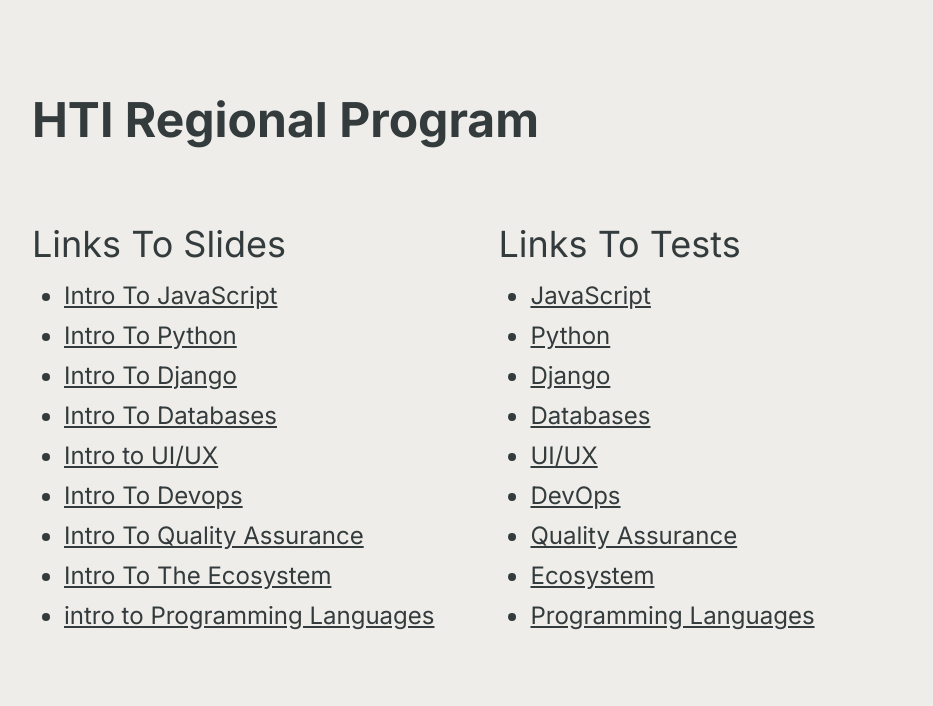
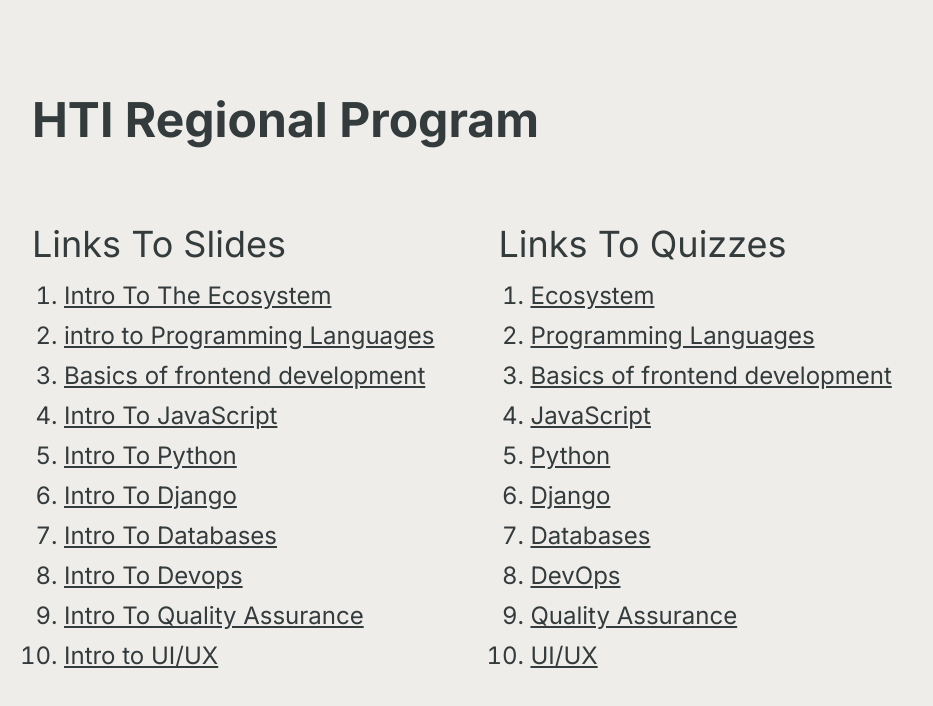
Before and after one commit to sabovyan/aca_intro_js, a Next.js app: page / in a window 1280 px wide. Shown: the top 706 px of the page, without its empty margins (0-933 px from the left). Built offline with nearby package versions, Linux system fonts and the light colour scheme.

Commit message:
add navigation list type

```diff
--- a/app/components/Navigation.tsx
+++ b/app/components/Navigation.tsx
@@ -3,26 +3,32 @@
 
 export function Navigation<T extends "form" | "slides">({
   heading = "Content",
+  listType: ListType = "ul",
   links,
 }: {
   heading?: string;
+  listType?: "ul" | "ol";
   links: TLink<T>[];
 }) {
+  links.sort((link1, link2) => {
+    return link1.order - link2.order;
+  });
+
   return (
     <nav>
       <h2 className="text-4xl my-4">{heading}</h2>
-      <ul>
+      <ListType>
         {links.map((link) => (
           <li
             key={link.href}
-            className="list-disc mx-8 my-2 text-gray:400 hover:text-gray-500 dark:text-gray-300 dark:hover:text-gray-400 text-2xl"
+            className={` ${ListType === "ol" ? "list-decimal" : "list-disc"} mx-8 my-2 text-gray:400 hover:text-gray-500 dark:text-gray-300 dark:hover:text-gray-400 text-2xl`}
           >
             <Link href={link.href} className="underline">
               {link.name}
             </Link>
           </li>
         ))}
-      </ul>
+      </ListType>
     </nav>
   );
 }
--- a/app/components/RegisterServiceWorker.tsx
+++ b/app/components/RegisterServiceWorker.tsx
@@ -37,7 +37,7 @@
         } else if (registration.active) {
           serviceWorker = registration.active;
           /* eslint-disable-next-line no-console */
-          console.log("sw is actice");
+          console.log("sw is active");
         }
 
         // if (serviceWorker) {
--- a/app/page.tsx
+++ b/app/page.tsx
@@ -8,10 +8,18 @@
       <H1>HTI Regional Program</H1>
       <div className="flex gap-8 flex-col lg:flex-row">
         <section>
-          <Navigation links={SLIDES_LINKS} heading="Links To Slides" />
+          <Navigation
+            links={SLIDES_LINKS}
+            heading="Links To Slides"
+            listType="ol"
+          />
         </section>
         <section>
-          <Navigation links={TESTS_LINKS} heading="Links To Tests" />
+          <Navigation
+            links={TESTS_LINKS}
+            heading="Links To Quizzes"
+            listType="ol"
+          />
         </section>
       </div>
     </main>
--- a/app/slides/[slug]/not-found.tsx
+++ b/app/slides/[slug]/not-found.tsx
@@ -1,15 +1,19 @@
 import { H1 } from "@/app/components/H1";
 import { Navigation } from "@/app/components/Navigation";
-import { SLIDES_LINKS } from "@/constants/links";
+import { notAvailableSlideLinks, SLIDES_LINKS } from "@/constants/links";
 
 export default function NotFound() {
+  const avialableLinks = SLIDES_LINKS.filter(
+    (link) => !notAvailableSlideLinks.includes(link.href),
+  );
+
   return (
     <main className="p-8 flex flex-col items-center">
       <H1>🤭 Oops, page not found</H1>
 
       <Navigation
         heading="Check out these pages instead"
-        links={SLIDES_LINKS}
+        links={avialableLinks}
       />
     </main>
   );
--- a/app/slides/page.tsx
+++ b/app/slides/page.tsx
@@ -7,7 +7,7 @@
   return (
     <main className="p-8">
       <h1 className="text-5xl font-bold my-16">Slides</h1>
-      <Navigation links={SLIDES_LINKS} />
+      <Navigation links={SLIDES_LINKS} listType="ol" />
     </main>
   );
 }
--- a/constants/links.ts
+++ b/constants/links.ts
@@ -16,6 +16,7 @@
   "qa-intro": "Intro To Quality Assurance",
   "ecosystem-intro": "Intro To The Ecosystem",
   "programming-languages-intro": "intro to Programming Languages",
+  "frontend-intro": "Basics of frontend development",
 };
 
 const nameToSlugMapForTests: { [k in SlugValus]: string } = {
@@ -28,11 +29,26 @@
   "qa-intro": "Quality Assurance",
   "ecosystem-intro": "Ecosystem",
   "programming-languages-intro": "Programming Languages",
+  "frontend-intro": "Basics of frontend development",
+};
+
+const SlugOrder: { [k in SlugValus]: number } = {
+  "ecosystem-intro": 1,
+  "programming-languages-intro": 2,
+  "frontend-intro": 3,
+  "js-intro": 4,
+  "py-intro": 5,
+  "django-intro": 6,
+  "db-intro": 7,
+  "devops-intro": 8,
+  "qa-intro": 9,
+  "uiux-intro": 10,
 };
 
 export const SLIDES_LINKS: TLink<"slides">[] = Object.values(SLUGS).map(
   (slug) => ({
     type: "slides",
+    order: SlugOrder[slug],
     name: nameToSlugMapForSlides[slug],
     href: `${SLIDES_PREFIX}${slug}`,
   }),
@@ -41,6 +57,7 @@
 export const TESTS_LINKS: TLink<"form">[] = Object.values(SLUGS).map(
   (slug) => ({
     type: "form",
+    order: SlugOrder[slug],
     name: nameToSlugMapForTests[slug],
     href: `${FORM_PAGE_PREFIX}${slug}`,
   }),
@@ -51,5 +68,10 @@
   "/form/db-intro",
   "/form/uiux-intro",
   "/form/django-intro",
-  "",
 ];
+
+export const notAvailableSlideLinks = [
+  "/slides/ecosystem-intro",
+  "/slides/frontend-intro",
+  "/slides/programming-languages-intro",
+];
--- a/constants/slugs.ts
+++ b/constants/slugs.ts
@@ -8,4 +8,5 @@
   QaIntro: "qa-intro",
   Ecosystem: "ecosystem-intro",
   ProgrammingLanguages: "programming-languages-intro",
+  Frontend: "frontend-intro",
 } as const;
--- a/types/link.tsx
+++ b/types/link.tsx
@@ -2,10 +2,12 @@
   | {
       type: T;
       name: string;
+      order: number;
       href: `/${T}/${string}`;
     }
   | {
       type: T;
       name: string;
+      order: number;
       href: `/${T}/${string}`;
     };
```
